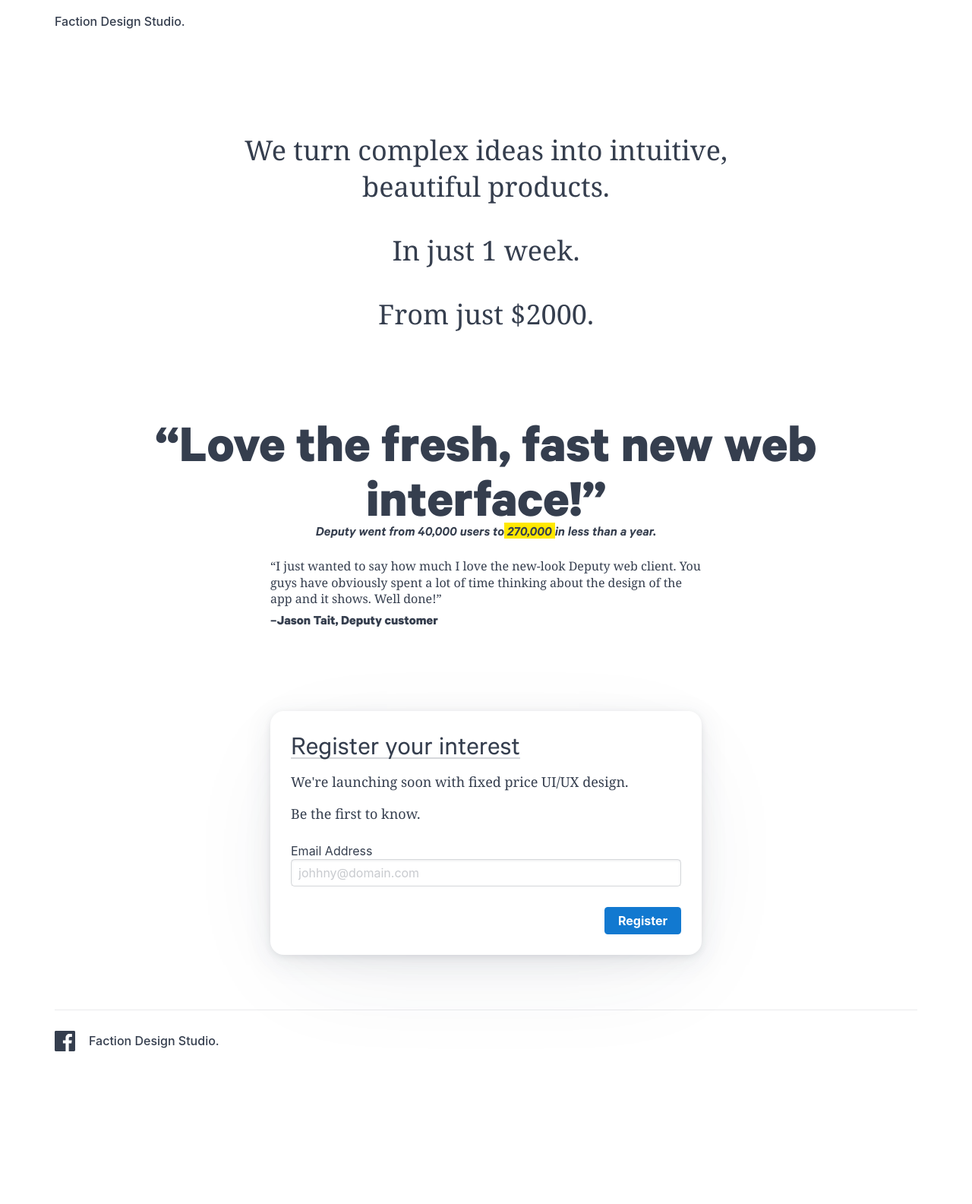
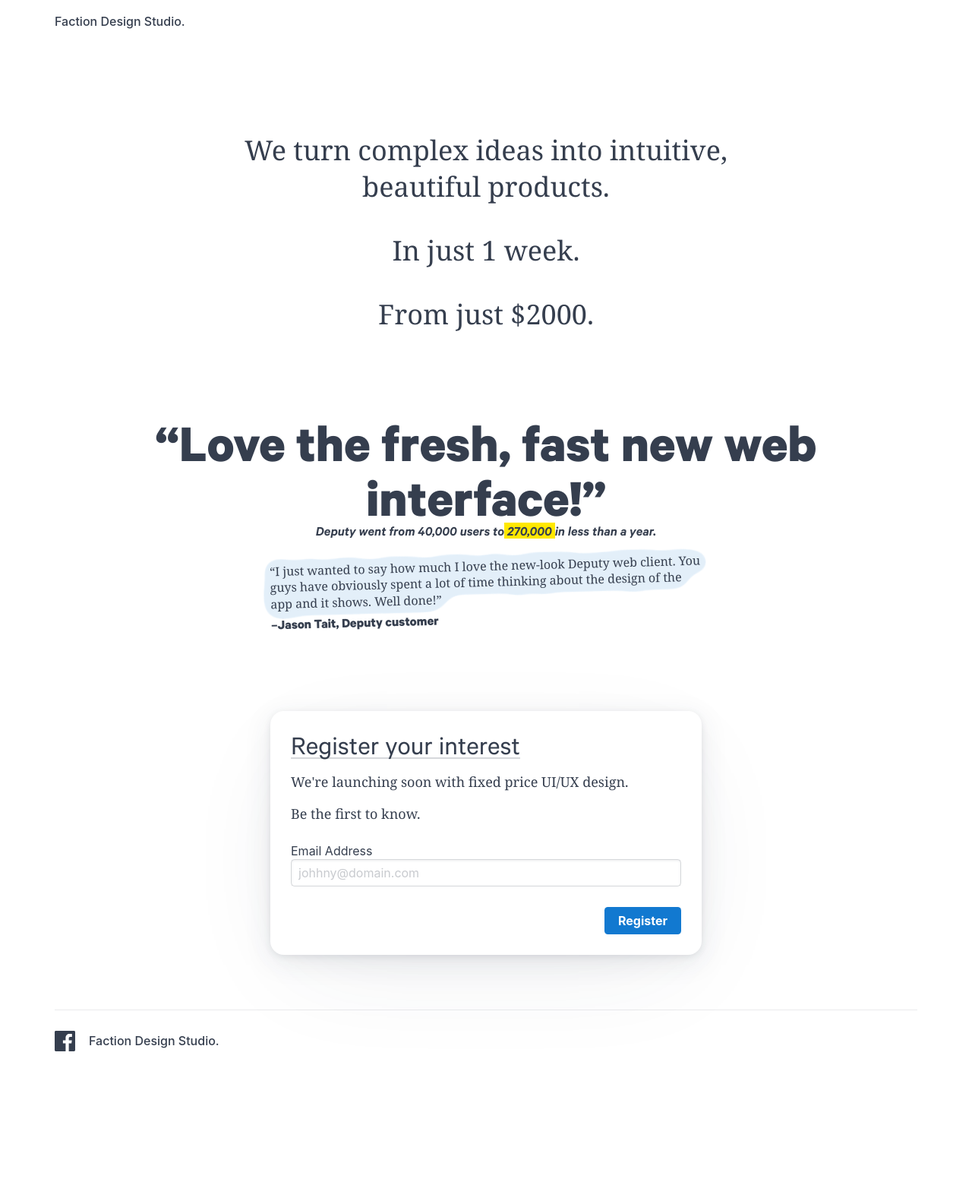
Before and after one commit to morgoe/factiondesignstudio, a Jekyll site: the page built from index.html, in a window 1280 px wide. Shown: the whole page at 76% size. Built offline with Jekyll 4.4.1, drawn with Linux system fonts in a browser that asks for light colours; some web fonts are replaced; before the commit the page ends 1429 px from its top, so only the background shows below that.

Commit message:
add goo!

```diff
--- a/_includes/foot.html
+++ b/_includes/foot.html
@@ -2,3 +2,13 @@
 <script src="/assets/js/script.js" data-no-instant></script>
 <script src="https://use.typekit.net/hvq3ocy.js"></script>
 <script>try{Typekit.load({ async: true });}catch(e){}</script>
+
+<svg xmlns="http://www.w3.org/2000/svg" version="1.1">
+	<defs>
+		<filter id="goo">
+			<feGaussianBlur in="SourceGraphic" stdDeviation="10" result="blur" />
+			<feColorMatrix in="blur" mode="matrix" values="1 0 0 0 0  0 1 0 0 0  0 0 1 0 0  0 0 0 19 -9" result="goo" />
+			<feComposite in="SourceGraphic" in2="goo" operator="atop"/>
+		</filter>
+	</defs>
+</svg>
--- a/_sass/1_base/variables.scss
+++ b/_sass/1_base/variables.scss
@@ -2,6 +2,7 @@
 $mono-3:					#353E4E;
 $yellow:					#FFE800;
 $blue:						#1279D0;
+$blue-light:				#7ab5e6;
 
 // Typography
 $font-sans:					"Calibre-Web", "Calibre", -apple-system,BlinkMacSystemFont,"Segoe UI",Roboto,Oxygen,Ubuntu,Cantarell,"Open Sans","Helvetica Neue",sans-serif;
--- a/_sass/3_components/testimonial.scss
+++ b/_sass/3_components/testimonial.scss
@@ -20,13 +20,25 @@
 	font-size: 2rem;
 }
 .testimonial-excerpt {
+	position: relative;
 	max-width: $container-xs;
 	margin-left: auto;
 	margin-right: auto;
+	transform: rotate(-1.5deg);
 }
 .testimonial-quote {
 	font-family: $font-serif;
 	font-size: $fontSize;
+}
+.testimonial-goo {
+	position: absolute;
+	top: 0;
+	margin: 0;
+	color: $blue-light;
+	-webkit-text-stroke: 20px;
+	z-index: -1;
+	opacity: 0.2;
+	filter:url("#goo");
 }
 .testimonial-author {
 	margin-top: $spacing-xxs;
--- a/index.html
+++ b/index.html
@@ -23,6 +23,7 @@ body-id: home
 	</header>
 	<div class="testimonial-excerpt">
 		<p class="testimonial-quote">I just wanted to say how much I love the new-look Deputy web client. You guys have obviously spent a lot of time thinking about the design of the app and it shows. Well done!</p>
+		<p class="testimonial-quote testimonial-goo">I just wanted to say how much I love the new-look Deputy web client. You guys have obviously spent a lot of time thinking about the design of the app and it shows. Well done!</p>
 		<div class="testimonial-author">–Jason Tait, Deputy customer</div>
 	</div>
 </section>
```
